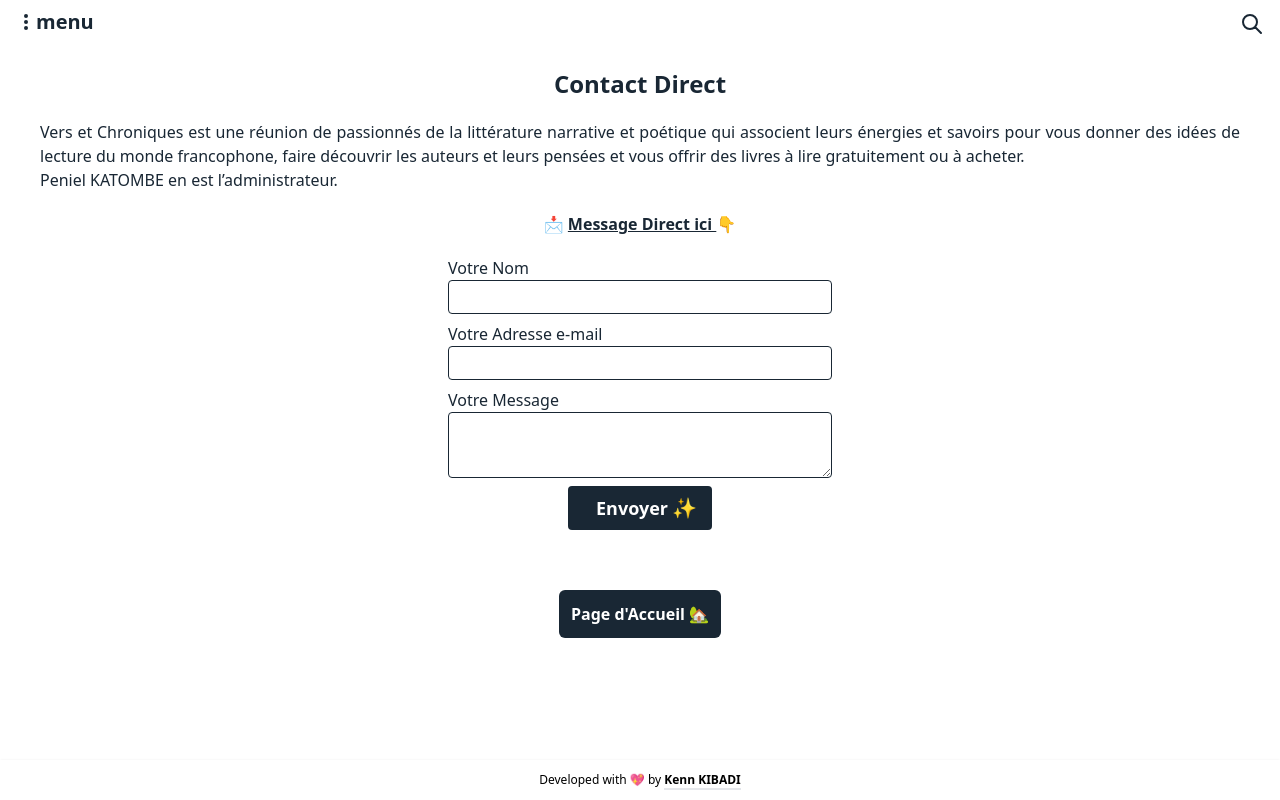
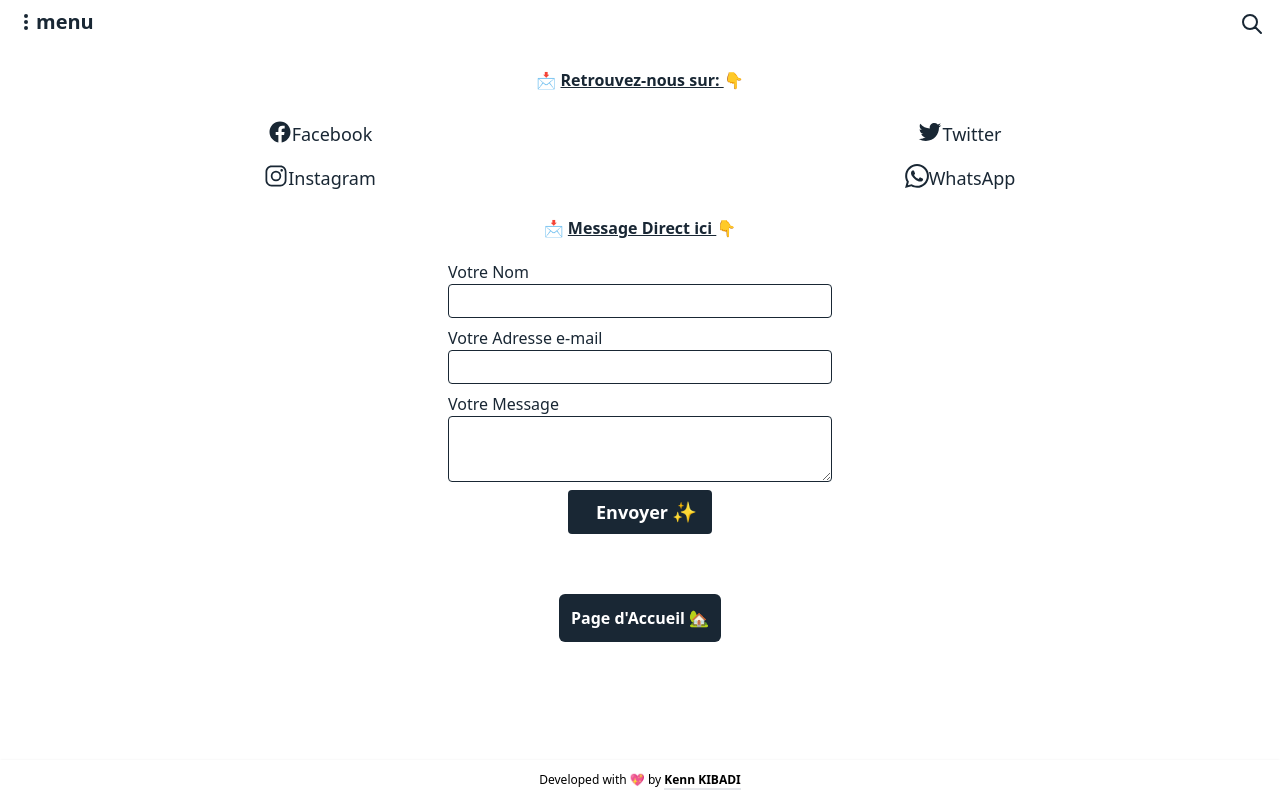
Before and after one commit to KennStack01/Blog-bookstore-app, a Gatsby site: page /contact in a window 1280 px wide. Built offline with nearby package versions, Linux system fonts and the light colour scheme; Gatsby itself is replaced by a stand-in of ours.

Commit message:
added form styles and links

```diff
--- a/src/Components/Contact/ContactForm.js
+++ b/src/Components/Contact/ContactForm.js
@@ -1,12 +1,13 @@
 import React from 'react'
 // import { navigate } from 'gatsby'
-import { Link } from 'gatsby'
+
 
 // We're using a library for sending email message from our HTML form: https://formsubmit.co/
 
 const ContactForm = () => {
     return (
         <div>
+
             <div className="mb-5">
                 📩 <span className="underline font-sans font-semibold text-mirage-500"> Message Direct ici </span> 👇 <br/>
             </div>
@@ -49,7 +50,7 @@ const ContactForm = () => {
                         <textarea name="message" className="text-mirage-500 font-sans p-2 rounded border border-mirage-500 focus:outline-none focus:ring-2 focus:ring-green-500 focus:border-transparent" required></textarea>
                     </label>
                 </p>
-                <button type="submit" className="bg-mirage-500 hover:bg-gray-300 py-2 w-36 rounded mb-5 font-sans">
+                <button type="submit" className="bg-mirage-500 hover:bg-mirage-700 py-2 w-36 rounded mb-5 font-sans">
                     <div className="flex flex-row justify-center text-mirage-500 font-semibold ">
                         <h1 className="mr-1 mt-0 text-lg font-semibold text-white"> Envoyer </h1>
                         <div className="text-3xl md:text-xl mb-2 animate-bounce w-3 h-3"> ✨ </div>
--- a/src/pages/contact.js
+++ b/src/pages/contact.js
@@ -4,6 +4,13 @@ import Layout from '../Components/Layout'
 import ContactForm from '../Components/Contact/ContactForm'
 import SEO from '../Components/Seo'
 
+import {
+    IoLogoFacebook,
+    IoLogoTwitter,
+    IoLogoInstagram
+} from 'react-icons/io5'
+
+import { ImWhatsapp } from 'react-icons/im'
 
 const contact = () => {
     return (
@@ -11,16 +18,35 @@ const contact = () => {
             <SEO title="Qui sommes-nous?" description="Découvrir l'Equipe de Vers et Chroniques" />
             <Layout>
                 <div className="mt-6 mb-4 text-mirage-500">
-                    <h1 className="text-2xl font-bold">Contact Direct</h1>
-                    <p className="text-md font-medium text-justify md:mx-10 mx-3 my-5">
-                        Vers et Chroniques est une réunion de passionnés de la littérature narrative et poétique qui associent
-                        leurs énergies et savoirs pour vous donner des idées de lecture du monde francophone, faire découvrir
-                        les auteurs et leurs pensées et vous offrir des livres à lire gratuitement ou à acheter. <br />
-                        <span className="">
-                            Peniel KATOMBE en est l’administrateur.
-                        </span>
-
-                    </p>
+                    <div className="mb-5">
+                        📩 <span className="underline font-sans font-semibold text-mirage-500"> Retrouvez-nous sur: </span> 👇 <br/>
+                    </div>
+                    <div className="grid grid-cols-2 place-items-center text-xl md:text-2xl mt-2">
+                        <div className="cursor-pointer my-2">
+                            <a href="https://www.facebook.com/profile.php?id=100063121575005" target="__blank" className="flex flex-row">
+                                <IoLogoFacebook/>
+                                <p className="text-sm md:text-lg text-mirage-500"> Facebook </p>
+                            </a>
+                        </div>
+                        <div className="cursor-pointer my-2">
+                            <a href="https://twitter.com/PenielKatombe?s=09" target="__blank" className="flex flex-row">
+                                <IoLogoTwitter/>
+                                <p className="text-sm md:text-lg text-mirage-500"> Twitter </p>
+                            </a>
+                        </div>
+                        <div className="cursor-pointer my-2">
+                            <a href="https://www.instagram.com/invites/contact/?i=123d70ua56cjk&utm_content=oizab8" target="__blank" className="flex flex-row">
+                                <IoLogoInstagram/>
+                                <p className="text-sm md:text-lg text-mirage-500 "> Instagram </p>
+                            </a>
+                        </div>
+                        <div className="cursor-pointer my-2">
+                            <a href="https://wa.me/message/DWICK6VGS7TOI1" target="__blank" className="flex flex-row">
+                                <ImWhatsapp/>
+                                <p className="text-sm md:text-lg text-mirage-500"> WhatsApp </p>
+                            </a>
+                        </div>
+                    </div>
                 </div>
 
                 <ContactForm/>
```
